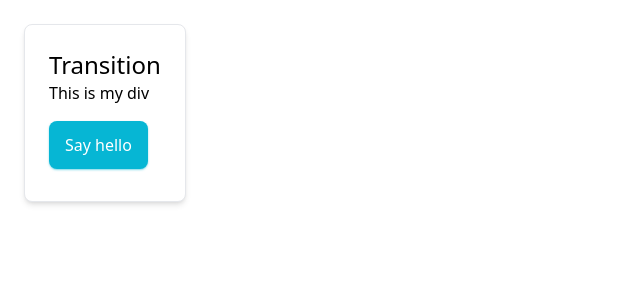
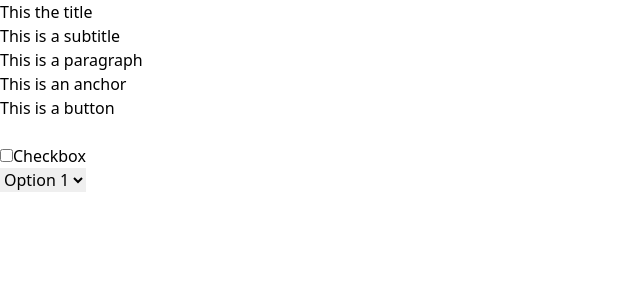
Before and after one commit to Udeme98/Tailwind-Guillaume, a React (Vite) app: page / in a window 1280 px wide. Shown: the top 300 px of the page, without its empty margins (0-640 px from the left). Built offline with nearby package versions, Linux system fonts and the light colour scheme.

Commit message:
created Design.jsx

```diff
--- a/src/App.jsx
+++ b/src/App.jsx
@@ -1,9 +1,9 @@
-import Anitrans from "./Concepts/Anitrans";
+import Design from "./Concepts/Design";
 
 export default function App() {
   return (
     <>
-      <Anitrans />
+      <Design />
     </>
   );
 }
--- a/src/Concepts/Anitrans.jsx
+++ b/src/Concepts/Anitrans.jsx
@@ -4,7 +4,7 @@ export default function Anitrans() {
       <div className="inline-block p-4 text-black bg-white border rounded-lg shadow-md">
         <h2 className="text-2xl">Transition</h2>
         <p className="mb-4">This is my div</p>
-        {/* transition and animation*/}
+        {/* transition and animation, scale, skew, rotate*/}
         <button className="px-3 py-2 text-white rounded-lg cursor-pointer bg-cyan-500 shadow-sm shadow-cyan-500/50 active:shadow-none -translate-y-1 transition ease-in-out delay animate hover:scale-105">
           Say hello
         </button>
--- /dev/null
+++ b/src/Concepts/Design.jsx
@@ -0,0 +1,27 @@
+export default function Anitrans() {
+  return (
+    <div>
+      <h1>This the title</h1>
+      <h2>This is a subtitle</h2>
+      <p>This is a paragraph</p>
+      <a>This is an anchor</a>
+      <div>
+        <button>This is a button</button>
+      </div>
+      <div>
+        <input type="text" />
+      </div>
+      <div>
+        <input type="checkbox" id="checkbox" />
+        <label htmlFor="checkbox">Checkbox</label>
+      </div>
+      <div>
+        <select name="option" id="option">
+          <option value="1">Option 1</option>
+          <option value="2">Option 2</option>
+          <option value="3">Option 3</option>
+        </select>
+      </div>
+    </div>
+  );
+}
```
